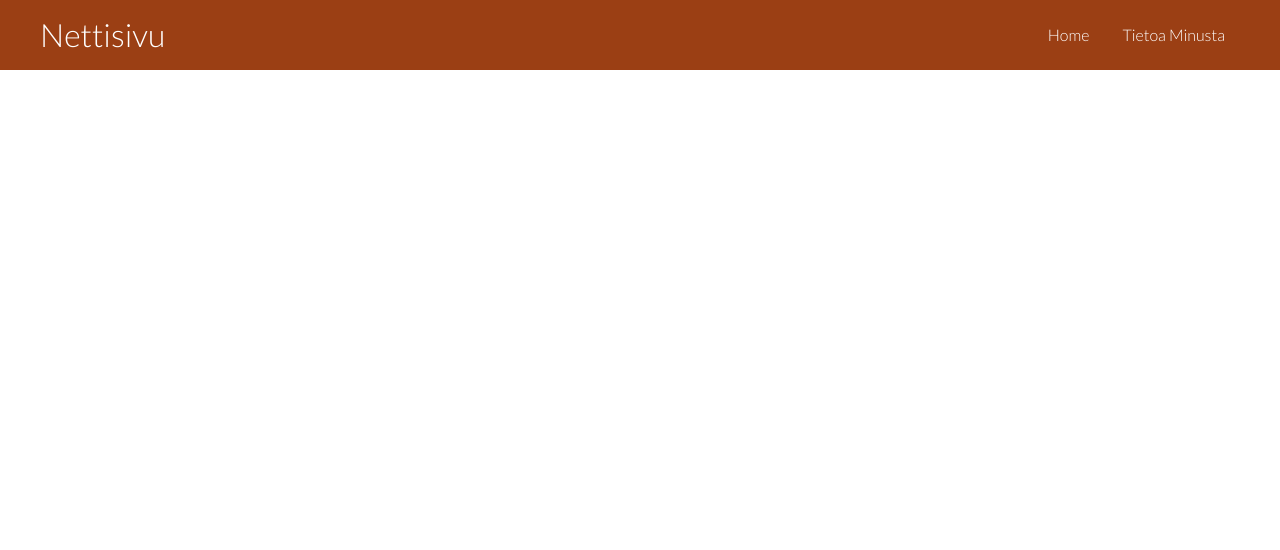
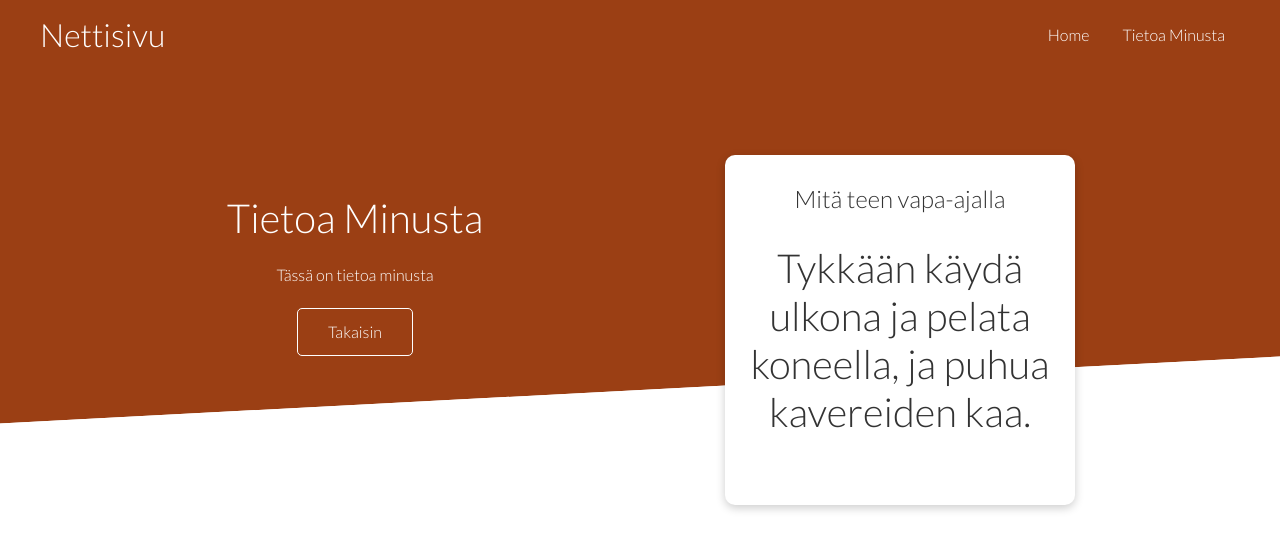
Before and after one commit to skoolooki/Responsiivinen-nettisivu, a plain HTML site: page tietoa.html in a window 1280 px wide. Drawn offline with Linux system fonts and the light colour scheme.

Commit message:
Täydellin sivua

```diff
--- a/css/style.css
+++ b/css/style.css
@@ -92,7 +92,7 @@ img {
     position: relative;
     top: 60px;
     height: 350px;
-    width: 400px;
+    width: 350px;
     padding: 40px;
     z-index: 100;
 
--- a/tietoa.html
+++ b/tietoa.html
@@ -24,6 +24,22 @@
             </nav>
         </div>
     </div>
+    <!-- Showcase -->
+    <section class="showcase">
+        <div class="container grid">
+            <div class="showcase-text">
+                <h1>Tietoa Minusta</h1>
+                <p>Tässä on tietoa minusta</p>
+                <a href="index.html" class="btn btn-outline">Takaisin</a>
+            </div>
 
+            <div class="showcase-form card">
+                <h2>Mitä teen vapa-ajalla</h2>
+                <div class="form-control">
+                    <h1>Tykkään käydä ulkona ja pelata koneella, ja puhua kavereiden kaa.</h1>
+                </div>
+            </div>
+        </div>
+    </section>
 </body>
 </html>
```
Also changed, not shown: index.html (+1 -1 lines).
